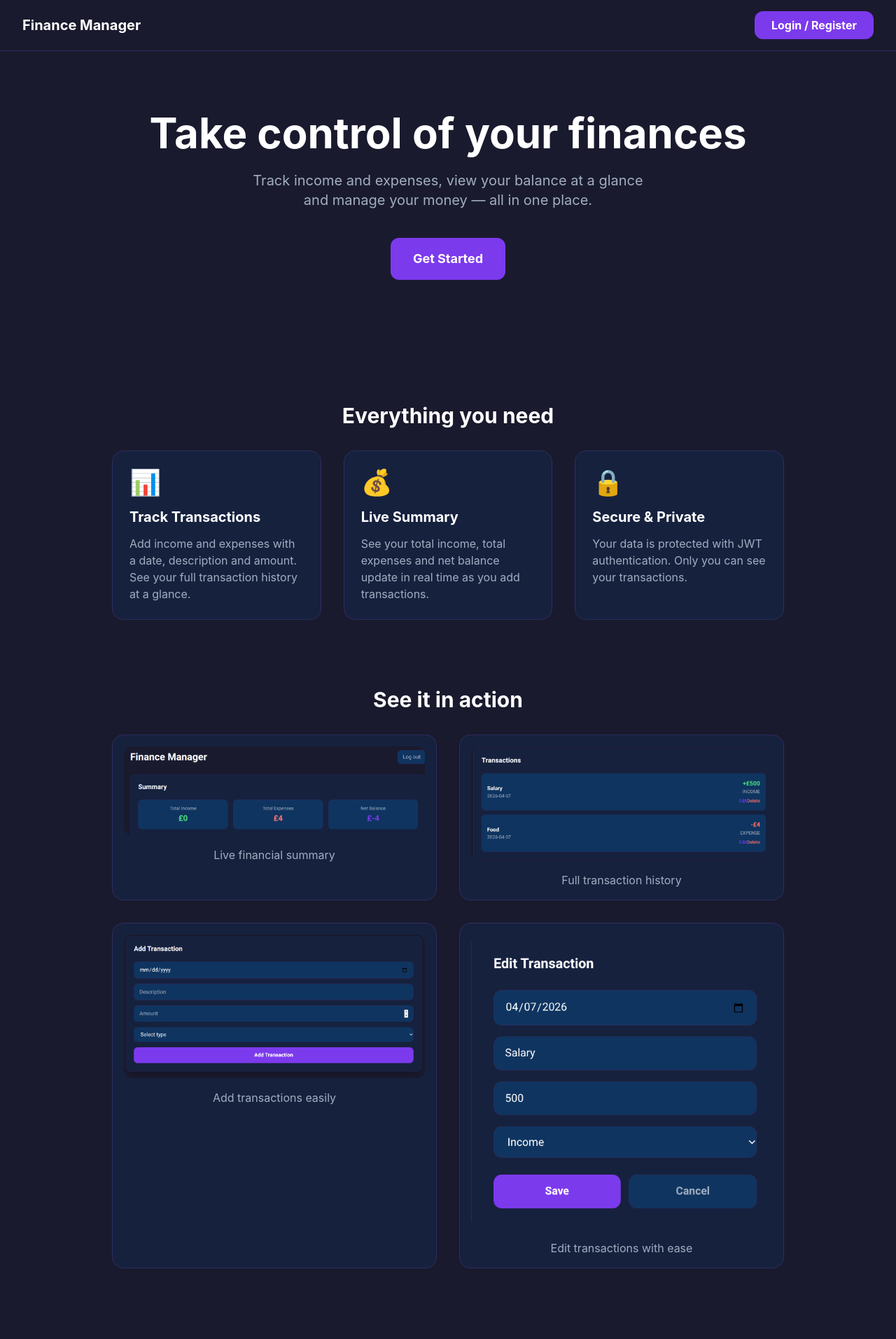
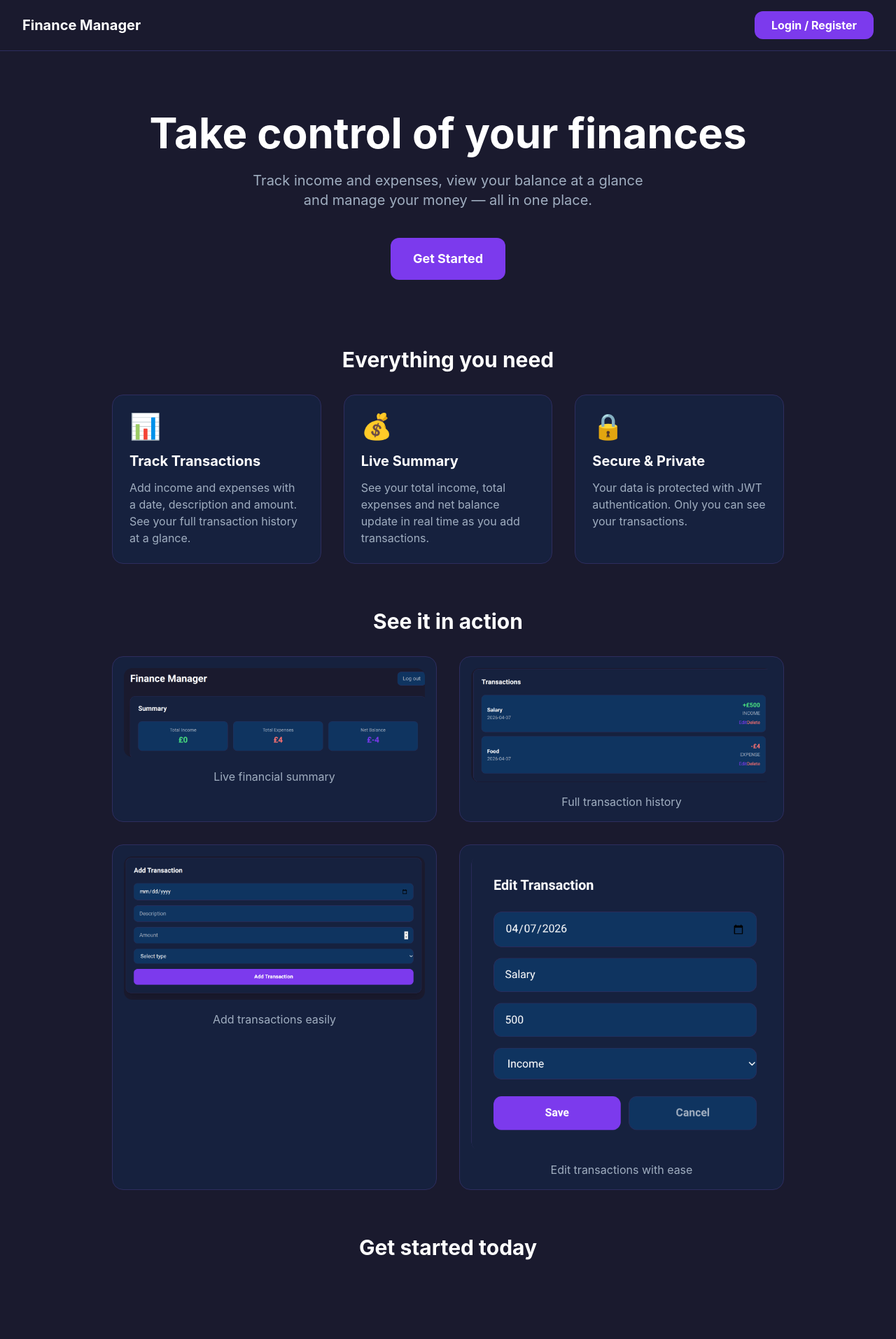
Before and after one commit to Dan-2000/Personal_Finance_Manager, a React (Create React App) app in the folder frontend/: page / in a window 1280 px wide. Shown: the top 1914 px of the page at 70% size. Built offline with nearby package versions, Linux system fonts and the light colour scheme.

Commit message:
tightening the CSS

```diff
--- a/frontend/src/LandingPage.js
+++ b/frontend/src/LandingPage.js
@@ -49,7 +49,7 @@ useEffect(() => {
         </nav>
 
         {/* Hero */}
-        <div style={{ opacity: heroOpacity }} className="flex flex-col items-center justify-center text-center px-8 pt-40 pb-32 transition-opacity">
+        <div style={{ opacity: heroOpacity }} className="flex flex-col items-center justify-center text-center px-8 pt-40 pb-16 transition-opacity">
             <h2 className="text-6xl font-bold text-white mb-6">Take control of your finances</h2>
             <p className="text-[#a0aec0] text-xl max-w-xl mb-10">Track income and expenses, view your balance at a glance and manage your money — all in one place.</p>
             <button
@@ -59,7 +59,7 @@ useEffect(() => {
             </button>
         </div>
 
-        <div className="fade-in opacity-0 translate-y-8 transition-all duration-700 max-w-5xl mx-auto px-8 py-12">
+        <div className="fade-in opacity-0 translate-y-8 transition-all duration-700 max-w-5xl mx-auto px-8 py-8">
     <h3 className="text-3xl font-bold text-white text-center mb-8">Everything you need</h3>
     <div className="grid grid-cols-3 gap-8">
         <div className="bg-[#16213e] rounded-2xl p-6 border border-[#2d2d5e]">
@@ -81,7 +81,7 @@ useEffect(() => {
 </div>
 
 {/* Images of website working */}
-<div className="fade-in opacity-0 translate-y-8 transition-all duration-700 max-w-5xl mx-auto px-8 py-12">
+<div className="fade-in opacity-0 translate-y-8 transition-all duration-700 max-w-5xl mx-auto px-8 py-8">
     <h3 className="text-3xl font-bold text-white text-center mb-8">See it in action</h3>
     <div className="grid grid-cols-2 gap-8">
         <div className="bg-[#16213e] rounded-2xl p-4 border border-[#2d2d5e]">
@@ -104,8 +104,8 @@ useEffect(() => {
 </div>
 
 {/* Login section */}
-<div ref={loginRef} className="fade-in opacity-0 translate-y-8 transition-all duration-700 py-12">
-    <h3 className="text-3xl font-bold text-white text-center mb-12">Get started today</h3>
+<div ref={loginRef} className="fade-in opacity-0 translate-y-8 transition-all duration-700 py-8">
+    <h3 className="text-3xl font-bold text-white text-center mb-6">Get started today</h3>
     <LoginPage onLoginSuccess={onLoginSuccess} />
         </div>
     </div>
```
